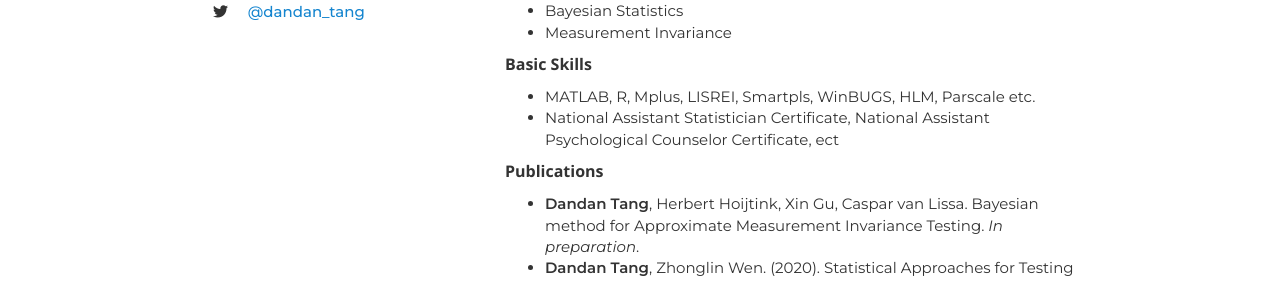
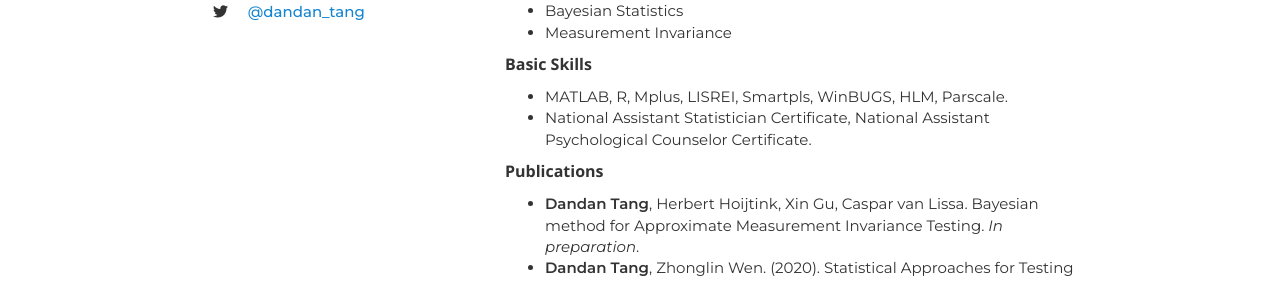
Before and after one commit to Tang-Lynn/tang-lynn.github.io, a Jekyll site: the page index.html, which Jekyll copies as it is, in a window 1280 px wide and 900 px high, scrolled down 642 px. Shown: the part 173-454 px from the top of the window. Built offline with Jekyll 4.4.1, drawn with Linux system fonts in a browser that asks for light colours; nearby versions of some CDN libraries; a style sheet for code colours, icons or effects is not loaded.

Commit message:
Update index.html

```diff
--- a/index.html
+++ b/index.html
@@ -160,8 +160,8 @@
             </ul>
 	  <b>Basic Skills</b>
             <ul class="push-down-1">
-               <li>MATLAB, R, Mplus, LISREI, Smartpls, WinBUGS, HLM, Parscale etc.</li>
-	       <li>National Assistant Statistician Certificate, National Assistant Psychological Counselor Certificate, ect</li>
+               <li>MATLAB, R, Mplus, LISREI, Smartpls, WinBUGS, HLM, Parscale.</li>
+	       <li>National Assistant Statistician Certificate, National Assistant Psychological Counselor Certificate.</li>
             </ul>
 
 	  <b>Publications</b>
```
